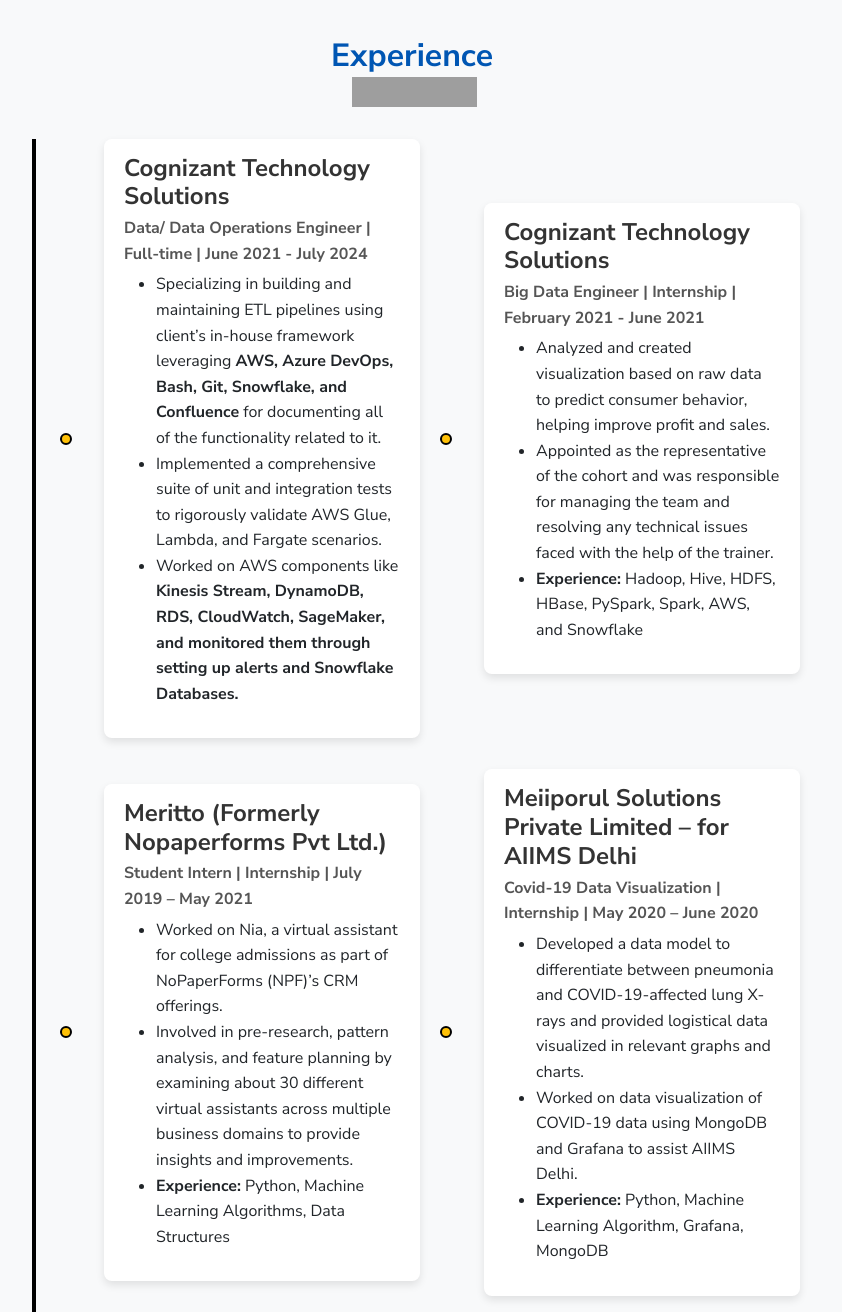
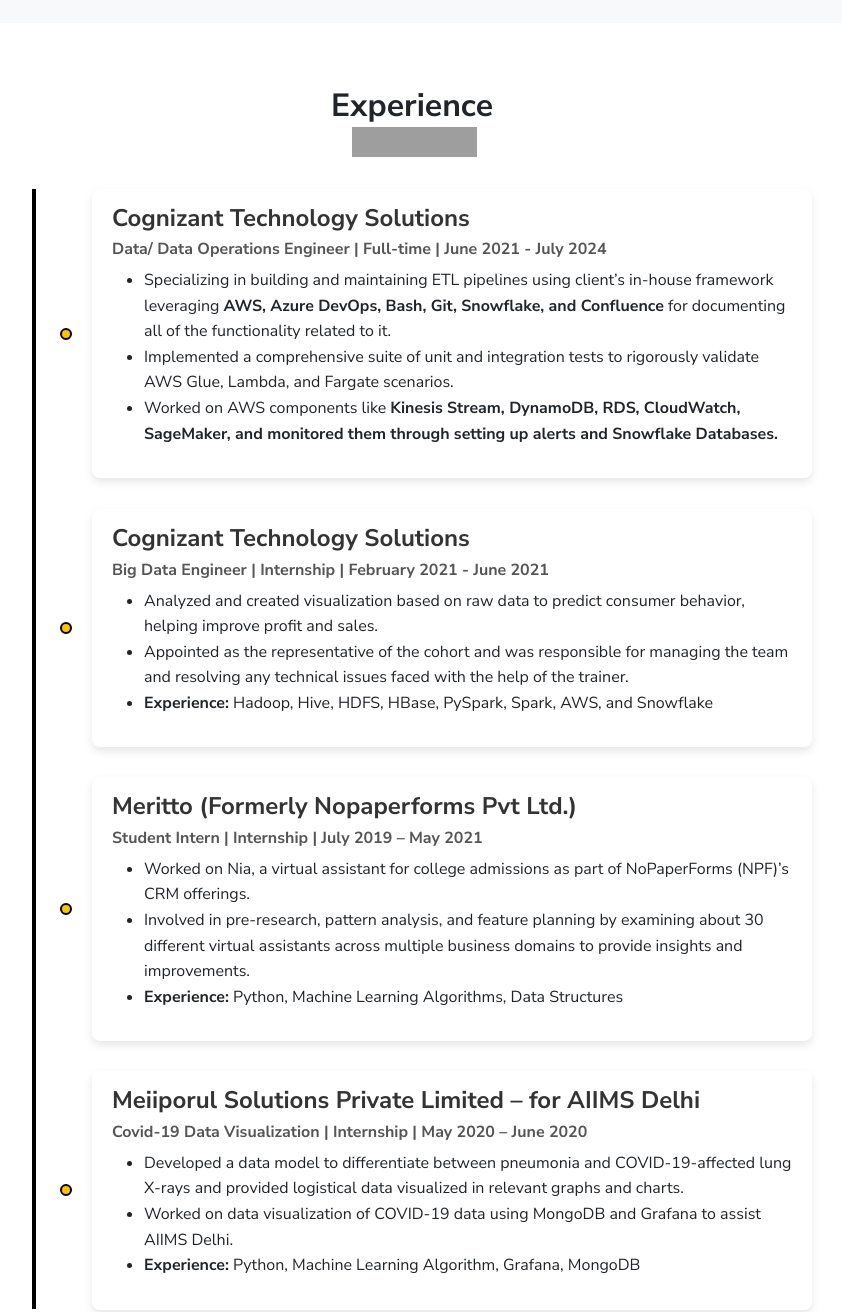
Before and after one commit to meghna-shekhar/Portfolio, a plain HTML site: page index.html in a window 1280 px wide. Shown: the part 4320-5632 px from the top of the page, without its empty margins (228-1070 px from the left). Drawn offline with Linux system fonts and the light colour scheme; grey boxes are pictures that could not be loaded; some icons are missing.

Commit message:
Update index.html

```diff
--- a/index.html
+++ b/index.html
@@ -455,15 +455,15 @@
   </div>
 </div>
 
-<section id="experience" class="experience-section">
-  <div class="section px-3 px-lg-4 pt-5">
-    <div class="container-fluid">
+<section id="experience" class="experience-section"></section>
+  <div class="section px-3 px-lg-4 pt-5" id="Experience">
+    <div class="container-narrow">
       <div class="text-center mb-5">
-        <h2 class="marker marker-center" data-aos="zoom-in" data-aos-duration="800">Experience</h2>
+        <h2 class="marker marker-center"  data-aos="zoom-in" data-aos-duration="800">Experience</h2>
       </div>
-      <div class="timeline row">
+      <div class="timeline">
         <!-- Experience 1 -->
-        <article class="timeline-item col-md-6" data-aos="fade-right" data-aos-duration="800" data-aos-delay="100">
+        <div class="timeline-item" data-aos="fade-right" data-aos-duration="800" data-aos-delay="100">
           <div class="timeline-dot"></div>
           <div class="timeline-content">
             <h3>Cognizant Technology Solutions</h3>
@@ -474,9 +474,9 @@
               <li>Worked on AWS components like <strong>Kinesis Stream, DynamoDB, RDS, CloudWatch, SageMaker, and monitored them through setting up alerts and Snowflake Databases.</strong></li>
             </ul>
           </div>
-        </article>
+        </div>
         <!-- Experience 2 -->
-        <article class="timeline-item col-md-6" data-aos="fade-left" data-aos-duration="800" data-aos-delay="200">
+        <div class="timeline-item" data-aos="fade-left" data-aos-duration="800" data-aos-delay="200">
           <div class="timeline-dot"></div>
           <div class="timeline-content">
             <h3>Cognizant Technology Solutions</h3>
@@ -487,9 +487,9 @@
               <li><strong>Experience:</strong> Hadoop, Hive, HDFS, HBase, PySpark, Spark, AWS, and Snowflake</li>
             </ul>
           </div>
-        </article>
+        </div>
         <!-- Experience 3 -->
-        <article class="timeline-item col-md-6" data-aos="fade-right" data-aos-duration="800" data-aos-delay="300">
+        <div class="timeline-item" data-aos="fade-right" data-aos-duration="800" data-aos-delay="300">
           <div class="timeline-dot"></div>
           <div class="timeline-content">
             <h3>Meritto (Formerly Nopaperforms Pvt Ltd.)</h3>
@@ -500,9 +500,9 @@
               <li><strong>Experience:</strong> Python, Machine Learning Algorithms, Data Structures</li>
             </ul>
           </div>
-        </article>
+        </div>
         <!-- Experience 4 -->
-        <article class="timeline-item col-md-6" data-aos="fade-left" data-aos-duration="800" data-aos-delay="400">
+        <div class="timeline-item" data-aos="fade-left" data-aos-duration="800" data-aos-delay="400">
           <div class="timeline-dot"></div>
           <div class="timeline-content">
             <h3>Meiiporul Solutions Private Limited – for AIIMS Delhi</h3>
@@ -513,7 +513,7 @@
               <li><strong>Experience:</strong> Python, Machine Learning Algorithm, Grafana, MongoDB</li>
             </ul>
           </div>
-        </article>
+        </div>
       </div>
     </div>
   </div>
```
